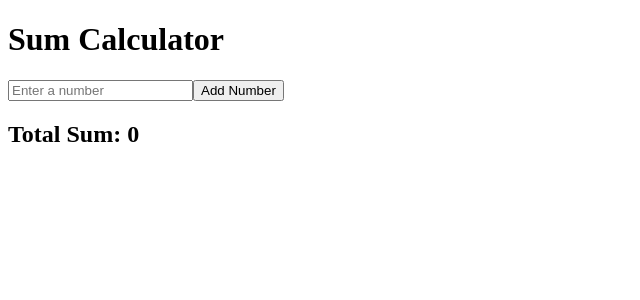
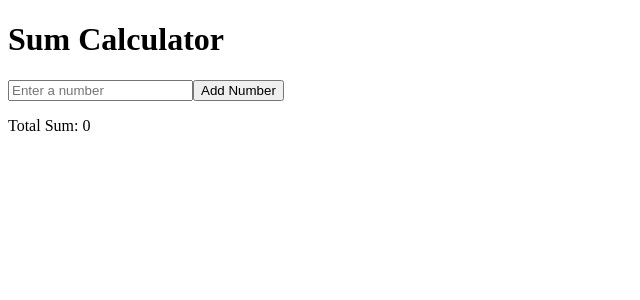
Before and after one commit to acciojob/sum-calculator-Aravindhan-Rajendran, a React app: page / in a window 1280 px wide. Shown: the top 300 px of the page, without its empty margins (0-640 px from the left). Built offline with nearby package versions, Linux system fonts and the light colour scheme.

Commit message:
Update SumCalculator.js

```diff
--- a/src/components/SumCalculator.js
+++ b/src/components/SumCalculator.js
@@ -50,7 +50,7 @@ useEffect(() => {
                 </button>
             </div>
             {error && <p className="error-message">{error}</p>}
-            <h2 className="total-sum">Total Sum: {sum}</h2>
+            <p className="total-sum">Total Sum: {sum}</p>
             <ul className="number-list">
                 {numbers.map((num, index) => (
                     <li key={index} className="number-item">{num}</li>
```
